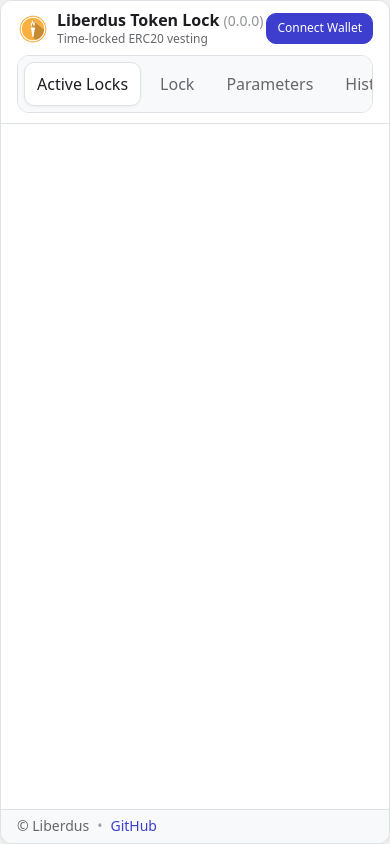
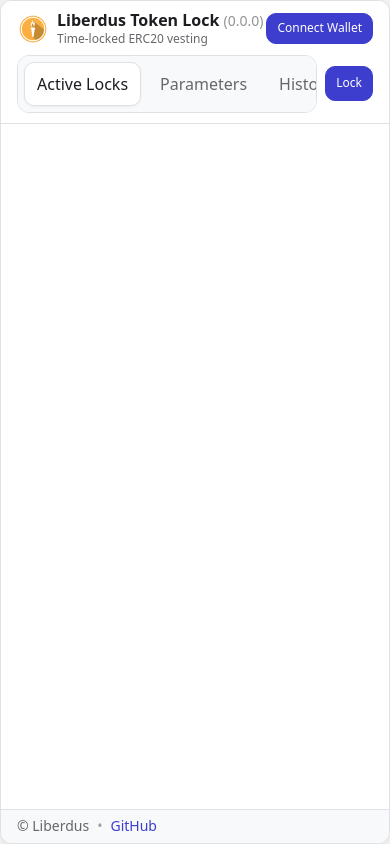
Before and after one commit to Liberdus/token-lock-ui, a plain HTML site: page index.html in a window 390 px wide. Drawn offline with Linux system fonts and the light colour scheme; no server answers.

Commit message:
Refactor header layout and update CSS for improved tab organization
- Restructured the header to include a new header-tabs-row for better alignment of tab buttons and action button.
- Enhanced CSS styles for the tab bar and lock action button to improve layout and responsiveness.
- Adjusted flex properties to ensure proper spacing and alignment within the header.

```diff
--- a/css/header.css
+++ b/css/header.css
@@ -19,10 +19,22 @@
   padding: 14px var(--container-padding);
 }
 
-.header-toolbar > .tab-bar {
+.header-tabs-row {
   flex: 0 0 100%;
   width: 100%;
+  display: flex;
+  align-items: center;
+  gap: 10px;
   margin-top: 2px;
+}
+
+.header-tabs-row > .tab-bar {
+  flex: 1;
+  min-width: 0;
+}
+
+.lock-action-btn {
+  flex-shrink: 0;
 }
 
 .header-toolbar > .logo-link {
@@ -169,7 +181,13 @@
     flex-shrink: 0;
   }
 
-  .header-toolbar > .tab-bar {
+  .header-tabs-row {
+    gap: 8px;
     margin-top: 0;
   }
+
+  .lock-action-btn {
+    padding: 8px 10px;
+    font-size: var(--font-size-xs);
+  }
 }
--- a/index.html
+++ b/index.html
@@ -54,6 +54,7 @@
             </button>
           </nav>
 
+          <div class="header-tabs-row">
             <div class="tab-bar" role="tablist" aria-label="Token lock sections">
               <button
                 class="tab-button is-active"
@@ -64,17 +65,6 @@
                 data-tab="overview"
               >
                 Active Locks
-            </button>
-            <button
-              class="tab-button"
-              type="button"
-              role="tab"
-              aria-selected="false"
-              aria-controls="panel-lock"
-              data-tab="lock"
-              tabindex="-1"
-            >
-              Lock
               </button>
               <button
                 class="tab-button"
@@ -97,6 +87,10 @@
                 tabindex="-1"
               >
                 History
+              </button>
+            </div>
+            <button type="button" class="btn btn--primary lock-action-btn" id="open-lock-action-btn">
+              Lock
             </button>
           </div>
         </div>
```
Lines whose indentation alone changed are shown as unchanged.
